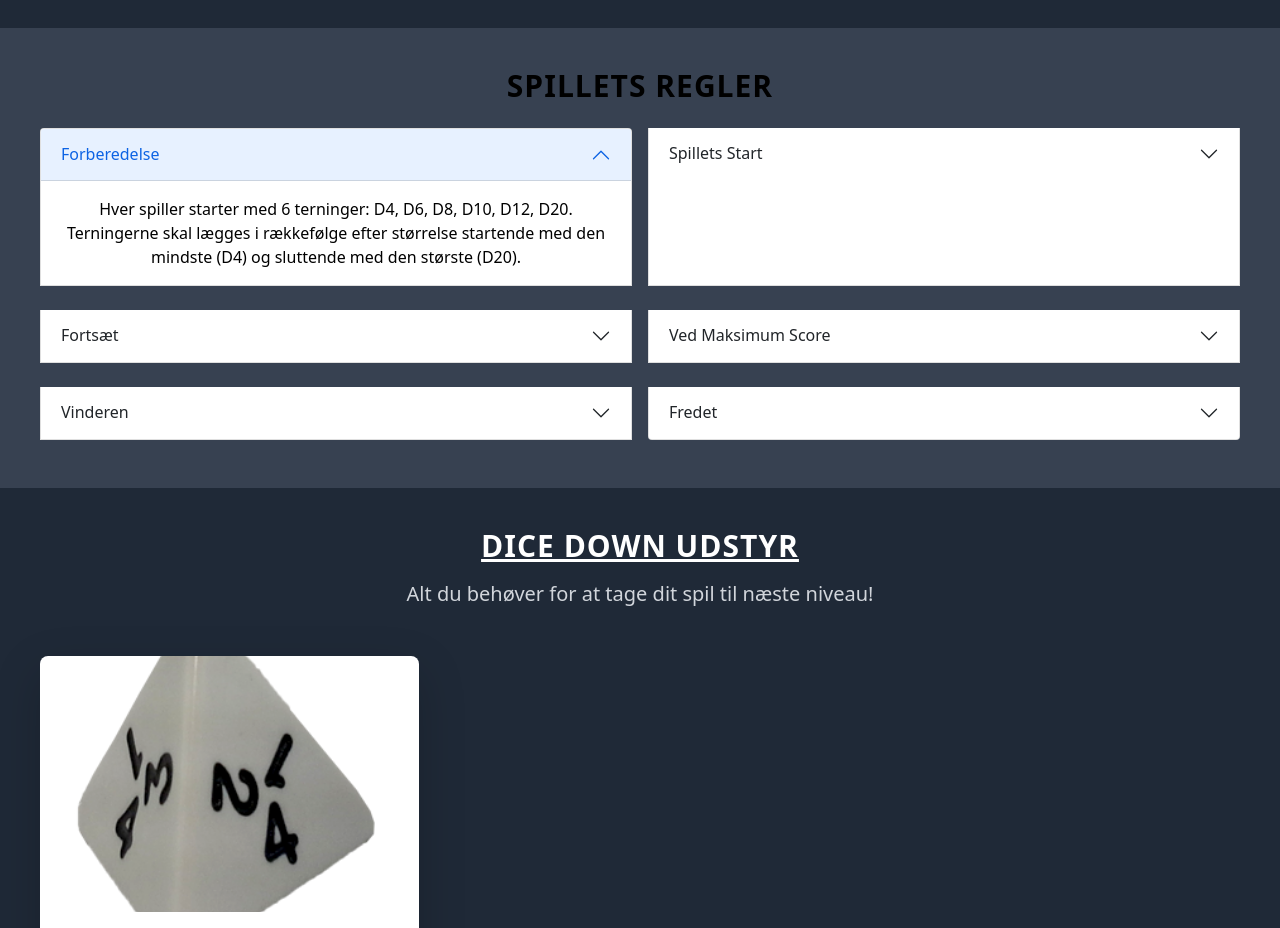
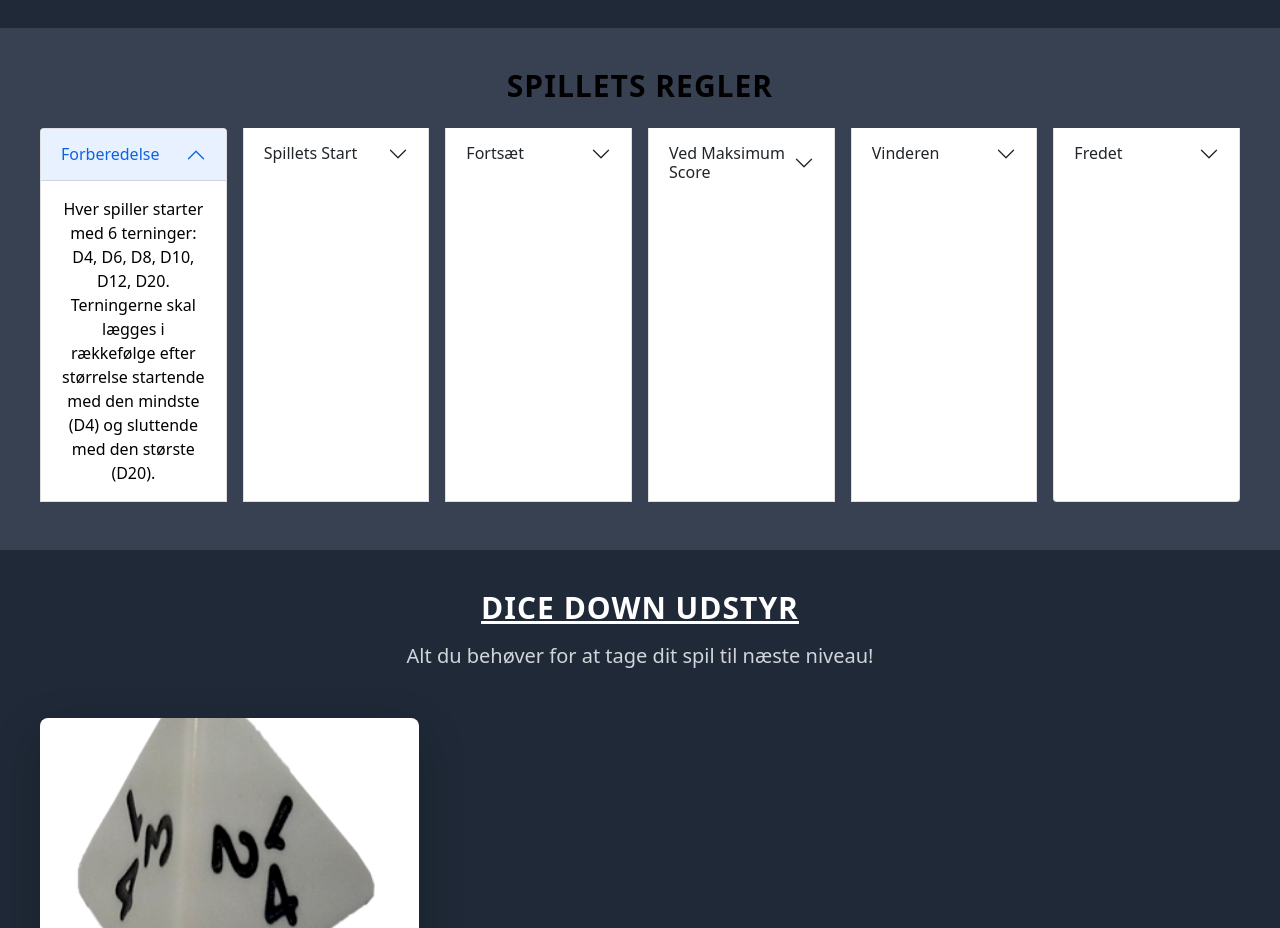
Before and after one commit to Kahoboch/DiceDown, a plain HTML site: page index.html in a window 1280 px wide. Shown: the part 2200-3128 px from the top of the page. Drawn offline with nearby package versions, Linux system fonts and the light colour scheme.

Commit message:
Update styles.css

```diff
--- a/styles.css
+++ b/styles.css
@@ -50,31 +50,36 @@ section h2 {
     color: #000000;
 }
 
-/* Spillets Regler section styling */
 #gameRulesAccordion {
-  display: flex;
-  flex-wrap: wrap;
-  gap: 1rem; /* Adjust the gap as needed */
-  justify-content: center;
+  display: grid;
+  grid-template-columns: repeat(6, 1fr); /* Skaber seks kolonner */
+  gap: 1rem; /* Afstand mellem kolonnerne */
 }
 
 /* Accordion item styling */
 .accordion-item {
   background: #f4f4f4;
   color: #333;
-  flex: 1 1 calc(50% - 1rem); /* Each item will take up half the container width minus the gap */
-  margin-bottom: 1rem;
+  /* Hvis der er brug for, kan du tilføje en minimumsbredde for at forhindre dem i at blive for smalle */
+  min-width: 0; /* Gør at indholdet ikke overskrider containeren */
 }
 
-/* Ensure accordion collapse areas are full width */
-.accordion-collapse {
-  width: 100%;
+/* Justering for mindre skærme */
+@media (max-width: 1200px) {
+  #gameRulesAccordion {
+    grid-template-columns: repeat(3, 1fr); /* Tre kolonner for mellemstore skærme */
+  }
 }
 
 @media (max-width: 768px) {
-  /* On smaller screens, allow accordion items to take full width */
-  .accordion-item {
-    flex-basis: 100%;
+  #gameRulesAccordion {
+    grid-template-columns: repeat(2, 1fr); /* To kolonner for små skærme */
+  }
+}
+
+@media (max-width: 480px) {
+  #gameRulesAccordion {
+    grid-template-columns: 1fr; /* En enkelt kolonne for meget små skærme */
   }
 }
 
```
